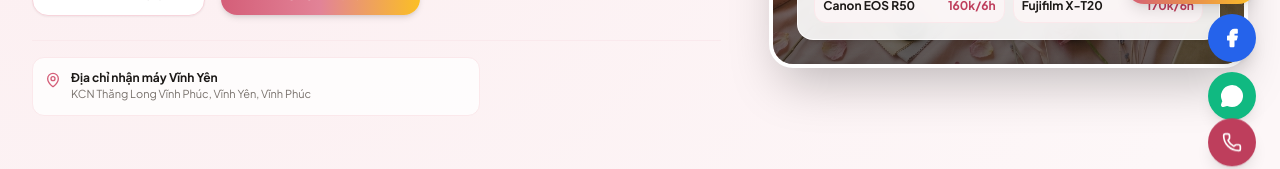
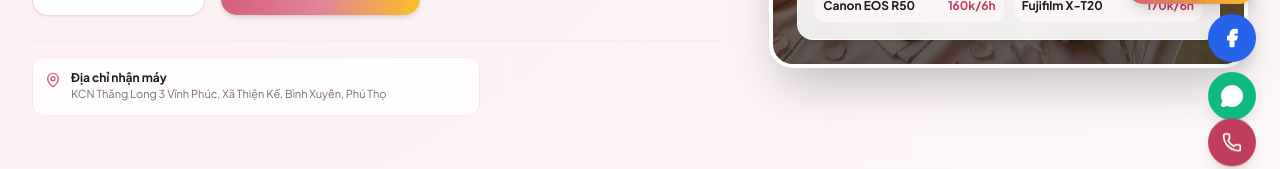
Before and after one commit to nguyentrung171221/thudonhasau, a React (Vite) app: page / in a window 1280 px wide. Shown: the part 552-721 px from the top of the page. Built offline with nearby package versions, Linux system fonts and the light colour scheme.

Commit message:
feat(store): update business location and contact info
Update store address to KCN Thăng Long 3 and refine Facebook account labels for clarity.

```diff
--- a/src/components/Hero.tsx
+++ b/src/components/Hero.tsx
@@ -72,8 +72,8 @@ export const Hero: React.FC<HeroProps> = ({ onOpenBooking, onScrollToPrice }) =>
               <div className="p-3 bg-white/80 rounded-xl border border-rose-100 flex items-start gap-2.5 shadow-xs max-w-md">
                 <MapPin className="w-4 h-4 text-rose-500 shrink-0 mt-0.5" />
                 <div>
-                  <p className="text-xs font-bold text-stone-900">Địa chỉ nhận máy Vĩnh Yên</p>
-                  <p className="text-[11px] text-stone-500">KCN Thăng Long Vĩnh Phúc, Vĩnh Yên, Vĩnh Phúc</p>
+                  <p className="text-xs font-bold text-stone-900">Địa chỉ nhận máy</p>
+                  <p className="text-[11px] text-stone-500">KCN Thăng Long 3 Vĩnh Phúc, Xã Thiện Kế, Bình Xuyên, Phú Thọ</p>
                 </div>
               </div>
             </div>
--- a/src/data/storeData.ts
+++ b/src/data/storeData.ts
@@ -16,8 +16,8 @@ export const STORE_INFO: StoreInfo = {
   phones: ['0981 225 634'],
   zaloPhones: ['0981 225 634'],
   facebookAccounts: [
-    { name: 'Phương Nguyễn (Facebook 1)', url: 'https://www.facebook.com/phuong.nguyn.184857' },
-    { name: 'Phương Nguyễn (Facebook 2)', url: 'https://www.facebook.com/phuong.nguyen.139428' }
+    { name: 'Phương Nguyễn (Facebook chính)', url: 'https://www.facebook.com/phuong.nguyen.139428' },
+    { name: 'Phương Nguyễn (Facebook phụ)', url: 'https://www.facebook.com/phuong.nguyn.184857' }
   ],
   email: 'Trantienky666@gmail.com',
   locations: [
@@ -25,8 +25,8 @@ export const STORE_INFO: StoreInfo = {
       id: 'vinh-yen',
       region: 'Vĩnh Yên',
       regionLabel: 'Vĩnh Yên, Vĩnh Phúc',
-      address: 'Khu vực KCN Thăng Long Vĩnh Phúc, Vĩnh Yên, Vĩnh Phúc',
-      mapsSearchUrl: 'https://www.google.com/maps/search/?api=1&query=KCN+Th%C4%83ng+Long+V%C3%AEnh+Ph%C3%BAc+V%C3%AEnh+Y%C3%AAn+V%C3%AEnh+Ph%C3%BAc'
+      address: 'KCN Thăng Long 3 Vĩnh Phúc, Xã Thiện Kế, Bình Xuyên, Phú Thọ',
+      mapsSearchUrl: 'https://www.google.com/maps/search/?api=1&query=KCN+Th%C4%83ng+Long+3+V%C3%AEnh+Ph%C3%BAc+X%C3%A3+Thi%E1%BB%87n+K%E1%BA%BF+B%C3%ACnh+Xuy%C3%AAn+Ph%C3%BA+Th%E1%BB%8D'
     }
   ]
 };
@@ -286,13 +286,13 @@ export const FAQS: FAQItem[] = [
   },
   {
     id: 4,
-    question: 'Địa điểm nhận máy ở đâu tại Vĩnh Yên?',
-    answer: 'Bạn nhận máy tại khu vực KCN Thăng Long Vĩnh Phúc, Vĩnh Yên, Vĩnh Phúc. Vui lòng hẹn trước 15-30 phút để cửa hàng chuẩn bị máy đón bạn.'
+    question: 'Địa điểm nhận máy ở đâu?',
+    answer: 'Bạn nhận máy tại địa chỉ: KCN Thăng Long 3 Vĩnh Phúc, Xã Thiện Kế, Bình Xuyên, Phú Thọ. Vui lòng hẹn trước 15-30 phút để cửa hàng chuẩn bị máy đón bạn.'
   },
   {
     id: 5,
-    question: 'Tôi có thể nhận máy tại Vĩnh Yên không?',
-    answer: 'Có! Bạn có thể nhận máy tại địa điểm Vĩnh Yên: Khu vực KCN Thăng Long Vĩnh Phúc, Vĩnh Yên, Vĩnh Phúc.'
+    question: 'Tôi có thể nhận máy ở khu vực Vĩnh Yên / Bình Xuyên không?',
+    answer: 'Có! Bạn nhận máy trực tiếp tại điểm: KCN Thăng Long 3 Vĩnh Phúc, Xã Thiện Kế, Bình Xuyên, Phú Thọ.'
   },
   {
     id: 6,
```
